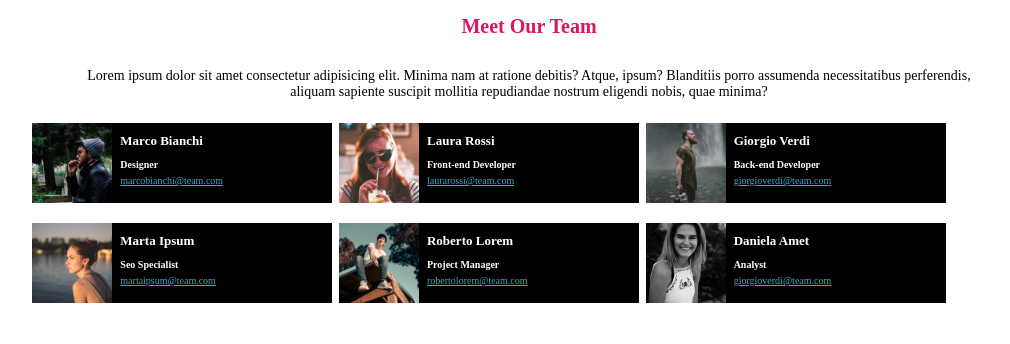
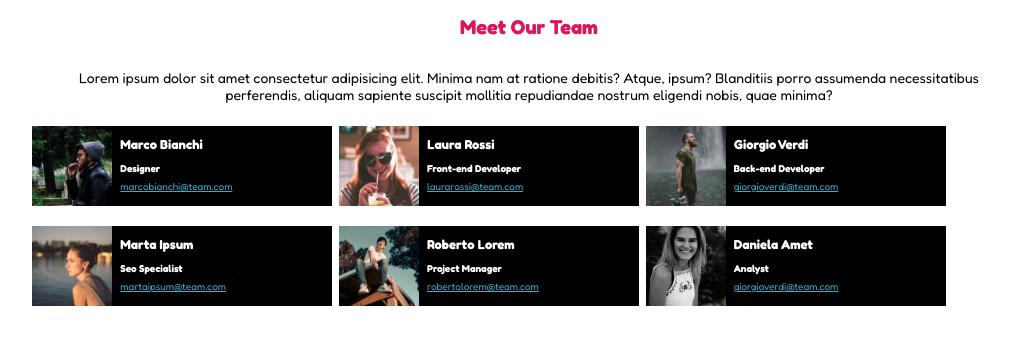
Before and after one commit to pacimarco/html-css-float-cards, a plain HTML site: page index.html in a window 1280 px wide. Shown: the whole page, without its empty margins (111-1121 px from the left). Drawn offline with Linux system fonts and the light colour scheme.

Commit message:
font corretto

```diff
--- a/css/style.css
+++ b/css/style.css
@@ -6,7 +6,7 @@
 
 main{
     margin: auto;
-    font-style: 'Paytone One', sans-serif;
+    font-family: 'Fredoka', sans-serif;
 }
 
 h1{
--- a/index.html
+++ b/index.html
@@ -7,8 +7,8 @@
     <title>Esercizio Float</title>
     <link rel="stylesheet" href="css/style.css">
     <link rel="preconnect" href="https://fonts.googleapis.com">
-    <link rel="preconnect" href="https://fonts.gstatic.com" crossorigin>
-    <link href="https://fonts.googleapis.com/css2?family=Paytone+One&display=swap" rel="stylesheet">
+<link rel="preconnect" href="https://fonts.gstatic.com" crossorigin>
+<link href="https://fonts.googleapis.com/css2?family=Fredoka+One&family=Fredoka:wght@300;400;500;600;700&display=swap" rel="stylesheet">
 </head>
 <body>
     <main>
```
